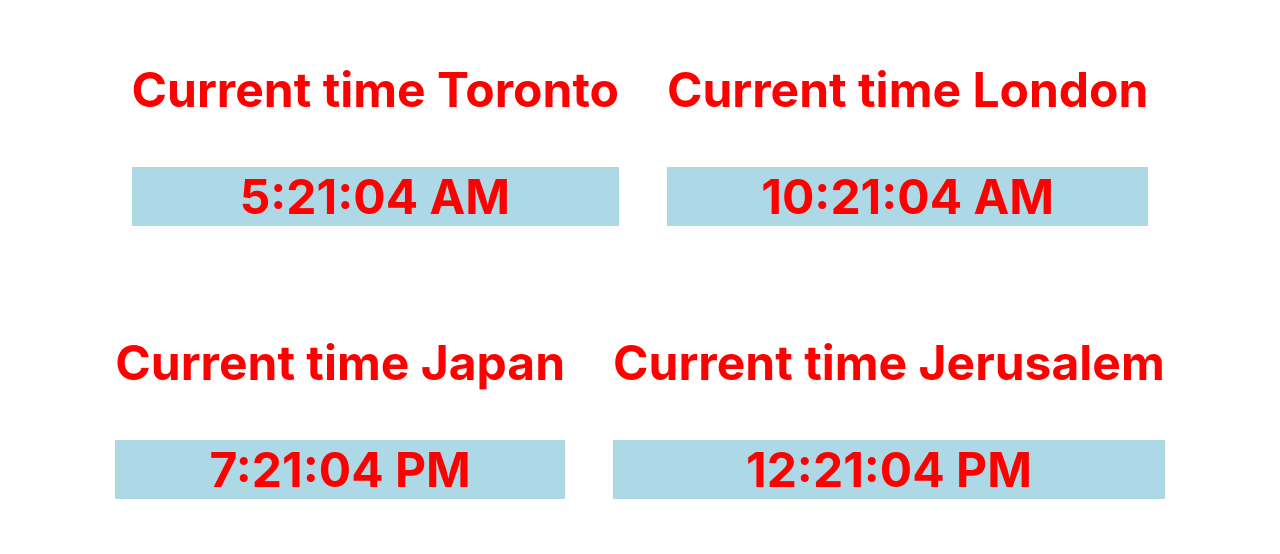
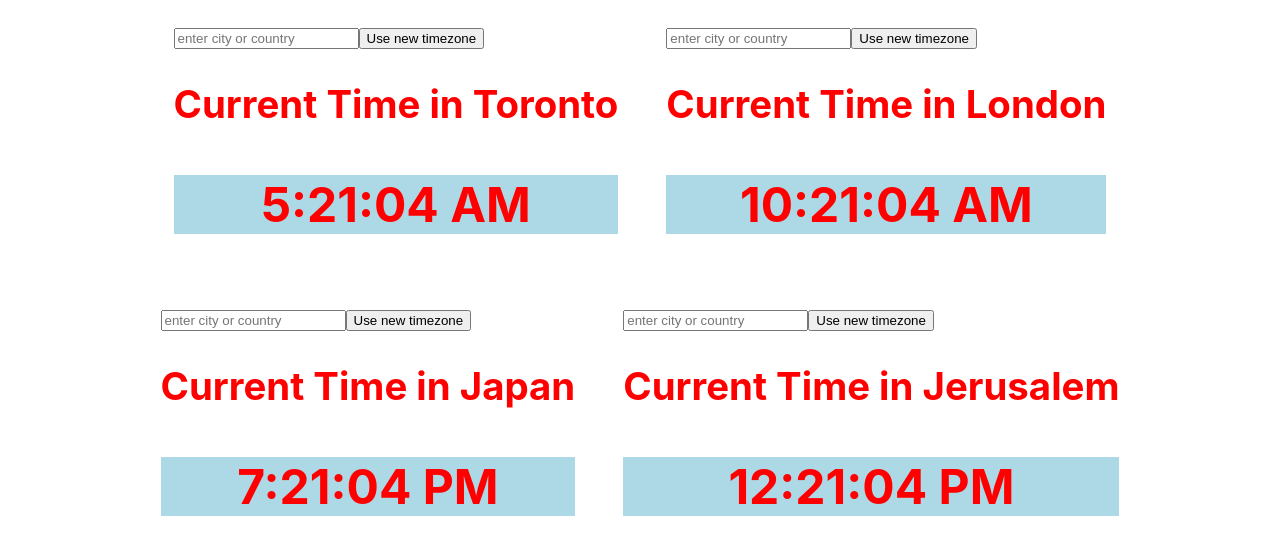
Before and after one commit to AnatolyBystrov/my-app, a React (Create React App) app: page / in a window 1280 px wide. Shown: the top 554 px of the page. Built offline with nearby package versions, Linux system fonts and the light colour scheme.

Commit message:
HW 33 - React fundamentals

```diff
--- a/src/App.css
+++ b/src/App.css
@@ -1,12 +1,12 @@
 .Appl{
-  font-size: 2em;
+  font-size: 1,5em;
 }
 .text
 {
   color : yellow
 }
 
-.firstCouple, .secondCouple
+.firstCoupel, .secondeCoupel
 {
   display: flex;
   justify-content: center;
@@ -16,9 +16,3 @@
   margin-left: 1em;
   margin-right: 1em;
 }
-.body{
-  background-color: bisque;
-  background-size: no-repeat;
-  background-position: center;
-  background-size: cover;
-}
--- a/src/App.tsx
+++ b/src/App.tsx
@@ -4,10 +4,10 @@ import './App.css';
 
 function App()
 {
-  return  <section className='section'><h2 className='firstCouple'>
+  return  <section className='section'><h2 className='firstCoupel'>
     <div className='firstCountry'> <Timer cityCountry="Toronto" /></div>
     <div className='secondCountry'> <Timer cityCountry="London" /></div></h2>
-    <h2 className='secondCouple'><div className='thirdCountry'> <Timer cityCountry="Japan" /></div>
+    <h2 className='secondeCoupel'><div className='thirdCountry'> <Timer cityCountry="Japan" /></div>
     <div className='fourCountry'><Timer cityCountry="Jerusalem" />
     </div></h2></section>;
 }
--- a/src/components/Timer.tsx
+++ b/src/components/Timer.tsx
@@ -1,17 +1,19 @@
-import React from "react";
-import timeZones from "../time-zones";
+import React, { useState } from "react";
+import { Input } from "./input";
+import timeZones from "../time-zones"
 type Props ={
   cityCountry:string;
 }
-  export const Timer:React.FC<Props>=({cityCountry})=>
+export const Timer:React.FC<Props>=(props)=>
 {
 
     const styles: React.CSSProperties= {backgroundColor:"lightblue", fontSize:"2em", color: "red",
     textAlign:"center"}
-      let stylesH2: React.CSSProperties= {fontSize:"2em",color: "red",textAlign:"center"}
-      let stylesH2New: React.CSSProperties= {fontSize:"2em",color: "blue",textAlign:"center"}
+    let stylesH2: React.CSSProperties= {fontSize:"1.6em",color: "red",textAlign:"center"}
+    let stylesH2New: React.CSSProperties= {fontSize:"1.6em",color: "blue",textAlign:"center"}
     setTimeout(tic, 1000);
     const [time, setTime] = React.useState(new Date());
+
     function tic()
     {
        setTime(new Date())
@@ -27,22 +29,31 @@ type Props ={
 
       let [changer,setChanger] = React.useState(stylesH2);
 
-        const findIndex = timeZones.findIndex((element)=>
+      //HW33
+      const StartTimeZoneIndex = timeZones.findIndex(element => JSON.stringify(element).includes(props.cityCountry));
+
+      const [timeZone, setTimeZone] = React.useState(timeZones[StartTimeZoneIndex].name);
+
+      const [newtimeZone, NewsetTimeZone] = React.useState(props.cityCountry);
+
+      function submit(value: string):string
       {
-         return element.name.split("/")[1] == cityCountry || element.countryName == cityCountry;
-        });
-
-        function checking (indexForChecking:number)
-        {
-        const res = indexForChecking === -1 ? indexForChecking = 195 : indexForChecking;
-        return  res;
+        value = value.charAt(0).toUpperCase() + value.slice(1).toLowerCase();
+        const index =  timeZones.findIndex(element => JSON.stringify(element).includes(value));
+        let res = '';
+        if (index === -1) {
+            res = `${value} is wrong city / country, please type again
+            (The first letter of the city or country must be capitalized)`;
+        } else {
+            NewsetTimeZone(value);
+            setTimeZone(timeZones[index].name);
+        }
+        return res;
       }
 
-        const json = JSON.stringify(timeZones[checking(findIndex)])
-        const jsonObj = JSON.parse(json);
-
     return <div>
-      <h2 style ={changer}> Current time {cityCountry}</h2>
-      <p style={styles}>{time.toLocaleTimeString(undefined,{timeZone:jsonObj.name})}</p>
+    <Input submitFn={submit} placeHolder={"enter city or country"} buttonName = "Use new timezone"/>
+    <h2 style ={changer}>Current Time in {newtimeZone}</h2>
+    <p style={styles}>{time.toLocaleTimeString(undefined,{timeZone})}</p>
     </div>
     }
--- /dev/null
+++ b/src/components/alert.tsx
@@ -0,0 +1,8 @@
+import React from "react";
+type Props = {
+    message: string
+}
+export const Alert: React.FC<Props> =({message}) =>
+{
+    return <div style={{border:"solid 1px red", color: "black", background: "red"}}>{message}</div>;
+}
--- /dev/null
+++ b/src/components/input.tsx
@@ -0,0 +1,28 @@
+import React, {useEffect, useRef, useState} from "react";
+import { Alert } from "./alert";
+type Props=
+{
+    submitFn:(value:string) => string;
+    placeHolder:string;
+    buttonName?: string;
+}
+export const Input: React.FC<Props> = ({submitFn,placeHolder,buttonName}) =>
+{
+    const id = useRef<string>(Math.random().toString());
+    const inputElement = useRef<HTMLInputElement|null>();
+    const [message, setMessage] = useState<string>("");
+
+    useEffect(() =>
+    {
+         inputElement.current = document.getElementById(id.current) as HTMLInputElement
+    },[]);
+    function inputProcess()
+    {
+    setMessage(submitFn(inputElement.current!.value))
+    }
+    return <div>
+        <input type="text" placeholder={placeHolder} id={id.current}/>
+        <button onClick={inputProcess}>{buttonName || "GO"}</button>
+        {message && <Alert message={message}/>}
+    </div>
+}
--- a/src/time-zones.ts
+++ b/src/time-zones.ts
@@ -1,4 +1,4 @@
- const timeZones = [{"name":"Pacific/Niue","alternativeName":"Niue Time","group":["Pacific/Niue"],"continentCode":"OC","continentName":"Oceania","countryName":"Niue","countryCode":"NU","mainCities":["Alofi"],"rawOffsetInMinutes":-660,"rawFormat":"-11:00 Niue Time - Alofi"},
+export const timeZones = [{"name":"Pacific/Niue","alternativeName":"Niue Time","group":["Pacific/Niue"],"continentCode":"OC","continentName":"Oceania","countryName":"Niue","countryCode":"NU","mainCities":["Alofi"],"rawOffsetInMinutes":-660,"rawFormat":"-11:00 Niue Time - Alofi"},
     {"name":"Pacific/Midway","alternativeName":"Samoa Time","group":["Pacific/Midway"],"continentCode":"OC","continentName":"Oceania","countryName":"United States Minor Outlying Islands","countryCode":"UM","mainCities":["Midway"],"rawOffsetInMinutes":-660,"rawFormat":"-11:00 Samoa Time - Midway"},
     {"name":"Pacific/Pago_Pago","alternativeName":"Samoa Time","group":["Pacific/Pago_Pago"],"continentCode":"OC","continentName":"Oceania","countryName":"American Samoa","countryCode":"AS","mainCities":["Pago Pago"],"rawOffsetInMinutes":-660,"rawFormat":"-11:00 Samoa Time - Pago Pago"},
     {"name":"Pacific/Rarotonga","alternativeName":"Cook Islands Time","group":["Pacific/Rarotonga"],"continentCode":"OC","continentName":"Oceania","countryName":"Cook Islands","countryCode":"CK","mainCities":["Avarua"],"rawOffsetInMinutes":-600,"rawFormat":"-10:00 Cook Islands Time - Avarua"},
```
Lines whose indentation alone changed are shown as unchanged.
